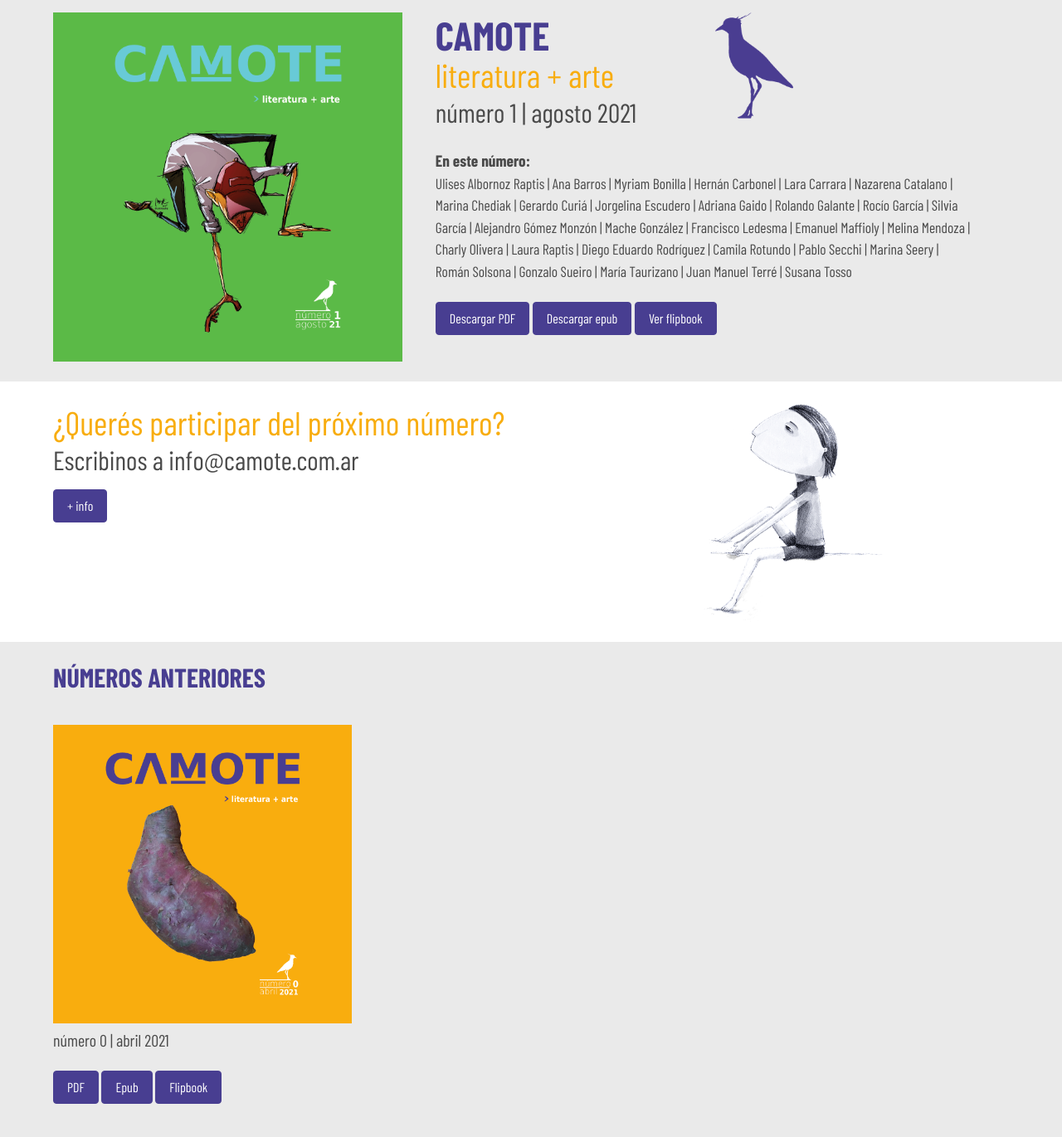
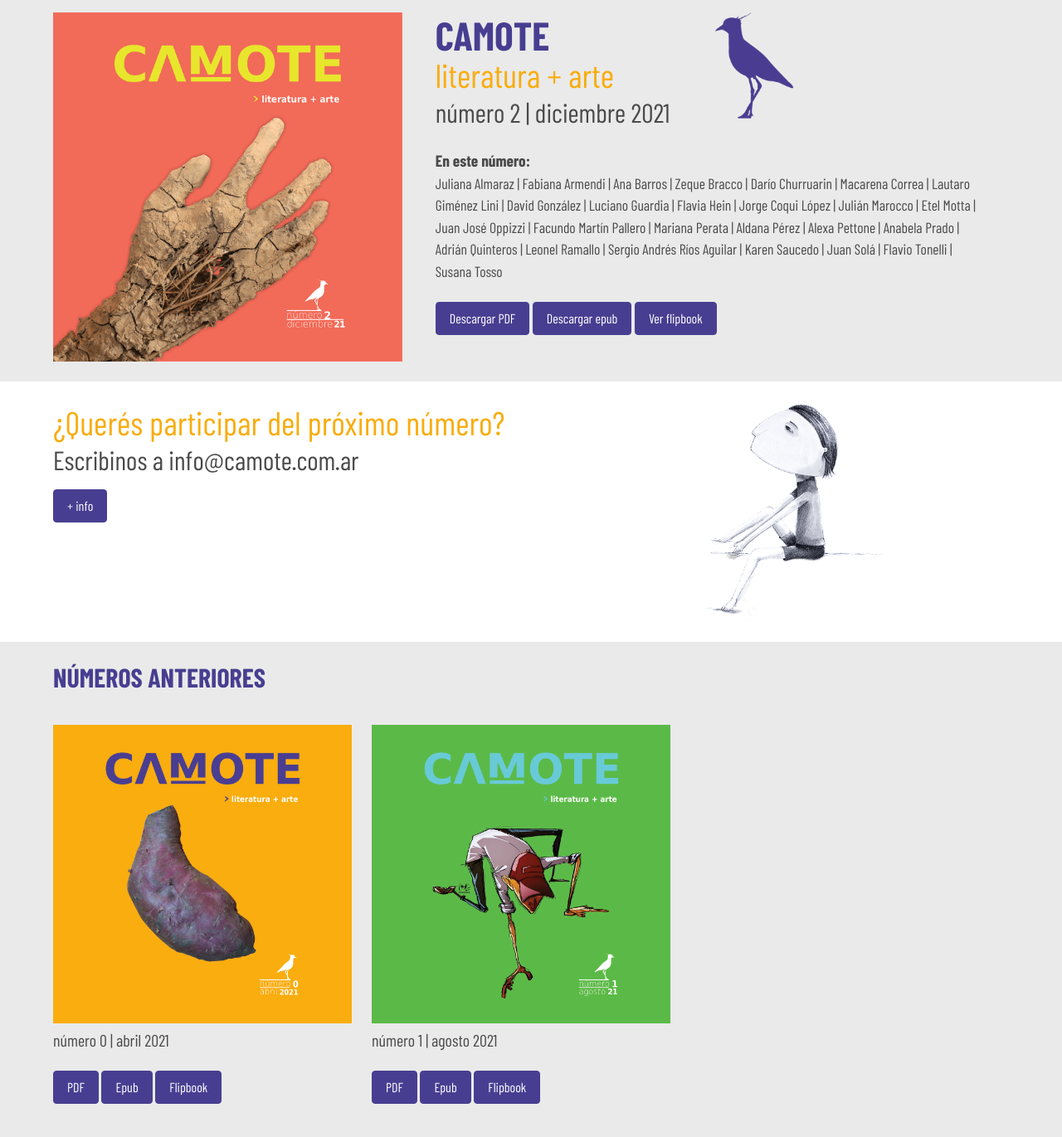
Before and after one commit to revistacamote/revistacamote.github.io, a plain HTML site: page index.html in a window 1280 px wide. Shown: the part 109-1480 px from the top of the page at 83% size. Drawn offline with nearby package versions, Linux system fonts and the light colour scheme; a web font is replaced by a local one.

Commit message:
Add files via upload

```diff
--- a/index.html
+++ b/index.html
@@ -49,7 +49,7 @@
     <div class="container columns is-variable is-5">
       <div class="column is-two-fifths">
         <figure class="image">
-           <img src="images/tapa1.png">
+           <img src="images/tapa2.png">
         </figure>
       </div>
       <div class="column">
@@ -57,7 +57,7 @@
           <div class="column">
             <h1 class="title is-1 camote main-color">CAMOTE</h1>
             <p class="subtitle is-2 bajada secondary-color">literatura + arte</p>
-            <p class="subtitle is-3">número 1 | agosto 2021</p>
+            <p class="subtitle is-3">número 2 | diciembre 2021</p>
           </div   >
           <div class="column">
             <figure class="image-actual">
@@ -67,11 +67,11 @@
         </div>
         <div class="block">
           <p class="titulillo">En este número:</p>
-          <p>Ulises Albornoz Raptis | Ana Barros | Myriam Bonilla | Hernán Carbonel | Lara Carrara | Nazarena Catalano | Marina Chediak | Gerardo Curiá | Jorgelina Escudero | Adriana Gaido | Rolando Galante | Rocío García | Silvia García | Alejandro Gómez Monzón | Mache González | Francisco Ledesma | Emanuel Maffioly | Melina Mendoza | Charly Olivera | Laura Raptis | Diego Eduardo Rodríguez | Camila Rotundo | Pablo Secchi | Marina Seery | Román Solsona | Gonzalo Sueiro | María Taurizano | Juan Manuel Terré | Susana Tosso</p>
+          <p>Juliana Almaraz | Fabiana Armendi | Ana Barros | Zeque Bracco | Darío Churruarin | Macarena Correa | Lautaro Giménez Lini | David González | Luciano Guardia | Flavia Hein | Jorge Coqui López | Julián Marocco | Etel Motta | Juan José Oppizzi | Facundo Martín Pallero | Mariana Perata | Aldana Pérez | Alexa Pettone | Anabela Prado | Adrián Quinteros | Leonel Ramallo | Sergio Andrés Ríos Aguilar | Karen Saucedo | Juan Solá | Flavio Tonelli | Susana Tosso</p>
         </div>
         <div class="block">
-          <a class="button is-block-mobile block" href="revistas/camote-1.pdf" target="_blank">Descargar PDF</a>
-          <a class="button is-block-mobile block" href="revistas/camote-1.epub" target="_blank">Descargar epub</a>
+          <a class="button is-block-mobile block" href="revistas/camote-2.pdf" target="_blank">Descargar PDF</a>
+          <a class="button is-block-mobile block" href="revistas/camote-2.epub" target="_blank">Descargar epub</a>
           <a class="button is-block-mobile block" href="https://online.fliphtml5.com/mfppd/claz/" target="_blank">Ver flipbook</a>
         </div>
       </div>
@@ -109,6 +109,15 @@
         </div>
       </div>
         <div class="column is-one-third">
+           <figure class="image block">
+           <img src="images/tapa1.png">
+        </figure>
+        <p class="subtitle is-5">número 1 | agosto 2021</p>
+        <div class="block">
+          <a class="button is-block-mobile block" href="revistas/camote-1.pdf" target="_blank">PDF</a>
+          <a class="button is-block-mobile block" href="revistas/camote-1.epub" target="_blank">Epub</a>
+          <a class="button is-block-mobile block" href="https://online.fliphtml5.com/mfppd/claz/" target="_blank">Flipbook</a>
+        </div>
       </div>
         <div class="column is-one-third">
       </div>
```
